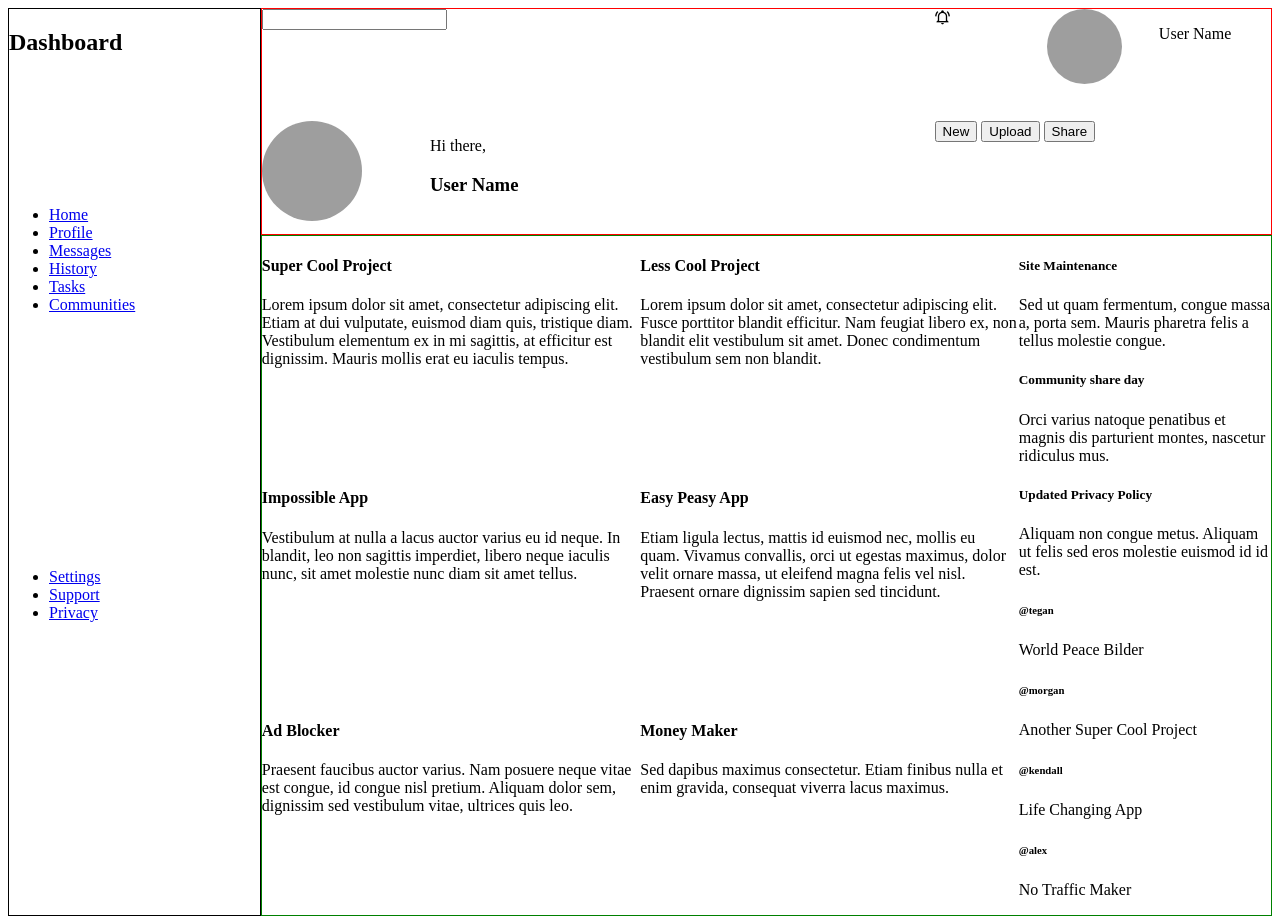
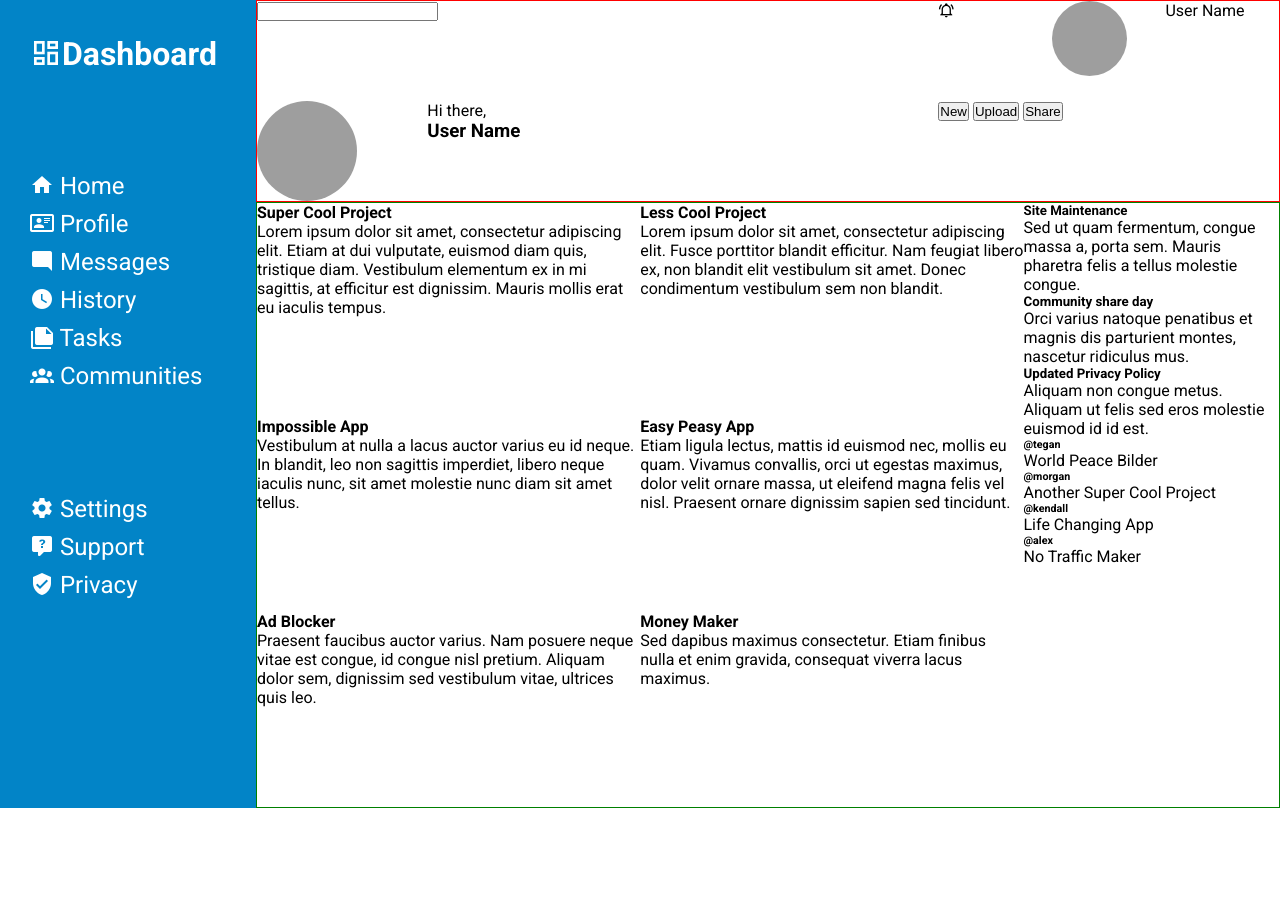
Before and after one commit to meisREAL/Admin_dashboard, a plain HTML site: page index.html in a window 1280 px wide. After the commit the page ends 808 px from the top, so only its background shows below. Drawn offline with Linux system fonts and the light colour scheme; grey boxes are pictures that could not be loaded.

Commit message:
nav bar design complete

```diff
--- a/index.html
+++ b/index.html
@@ -9,6 +9,10 @@
     <link rel="stylesheet" href="style.css">
     <link rel="stylesheet" href="https://cdn.jsdelivr.net/npm/@mdi/font@6.6.96/css/materialdesignicons.min.css
     ">
+    <link rel="preconnect" href="https://fonts.googleapis.com">
+    <link rel="preconnect" href="https://fonts.gstatic.com" crossorigin>
+    <link href="https://fonts.googleapis.com/css2?family=Roboto:ital,wght@0,400;0,700;0,900;1,300&display=swap"
+        rel="stylesheet">
 </head>
 
 <body>
@@ -39,23 +43,23 @@
 
     <nav>
         <div>
-            <h1>Dashboard</h1>
+            <h1 class="mdi mdi-view-dashboard-outline">Dashboard</h1>
         </div>
         <div>
             <ul>
-                <li><a href="#">Home</a></li>
-                <li><a href="#">Profile</a></li>
-                <li><a href="#">Messages</a></li>
-                <li><a href="#">History</a></li>
-                <li><a href="#">Tasks</a></li>
-                <li><a href="#">Communities</a></li>
+                <li class="mdi mdi-home"><a href="#"> Home</a></li>
+                <li class="mdi mdi-card-account-details-outline"><a href="#"> Profile</a></li>
+                <li class="mdi mdi-message-reply"><a href="#"> Messages</a></li>
+                <li class="mdi mdi-clock"><a href="#"> History</a></li>
+                <li class="mdi mdi-note-multiple"><a href="#"> Tasks</a></li>
+                <li class="mdi mdi-account-group"><a href="#"> Communities</a></li>
             </ul>
         </div>
         <div>
             <ul>
-                <li><a href="#">Settings</a></li>
-                <li><a href="#">Support</a></li>
-                <li><a href="#">Privacy</a></li>
+                <li class="mdi mdi-cog"><a href="#"> Settings</a></li>
+                <li class="mdi mdi-comment-question"><a href="#"> Support</a></li>
+                <li class="mdi mdi-shield-check"><a href="#"> Privacy</a></li>
             </ul>
         </div>
     </nav>
--- a/style.css
+++ b/style.css
@@ -1,7 +1,13 @@
+* {
+    padding: 0;
+    margin: 0;
+}
+
 body {
     display: grid;
     grid-template-columns: 1fr 4fr;
     grid-template-rows: 1fr 3fr;
+    font-family: 'Roboto', sans-serif;
 }
 
 nav {
@@ -9,7 +15,35 @@ nav {
     grid-row: 1 / 3;
     display: grid;
     grid-template-rows: 1fr 2fr 2fr;
-    border: 1px solid black;
+    background-color: #0284c7;
+    color: white;
+}
+
+h1 {
+    padding-top: 35px;
+    padding-left: 30px;
+    font-size: 32px;
+}
+
+nav ul {
+    list-style: none;
+}
+
+nav ul li {
+    font-size: 24px;
+    padding-top: 10px;
+    padding-left: 30px;
+}
+
+nav ul li a {
+    text-decoration: none;
+    color: white;
+    transition: 0.3s;
+}
+
+nav ul li a:hover {
+    font-size: 32px;
+    color: #4f46e5;
 }
 
 header {
```
